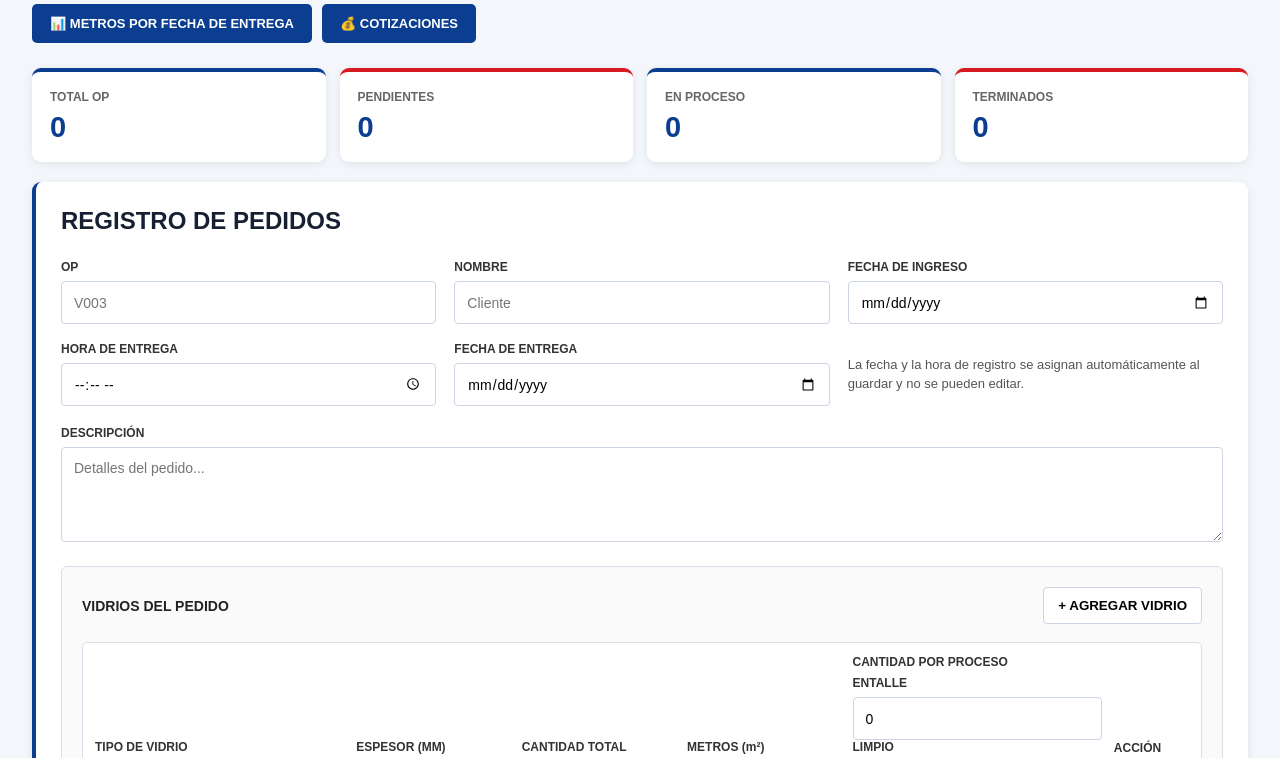
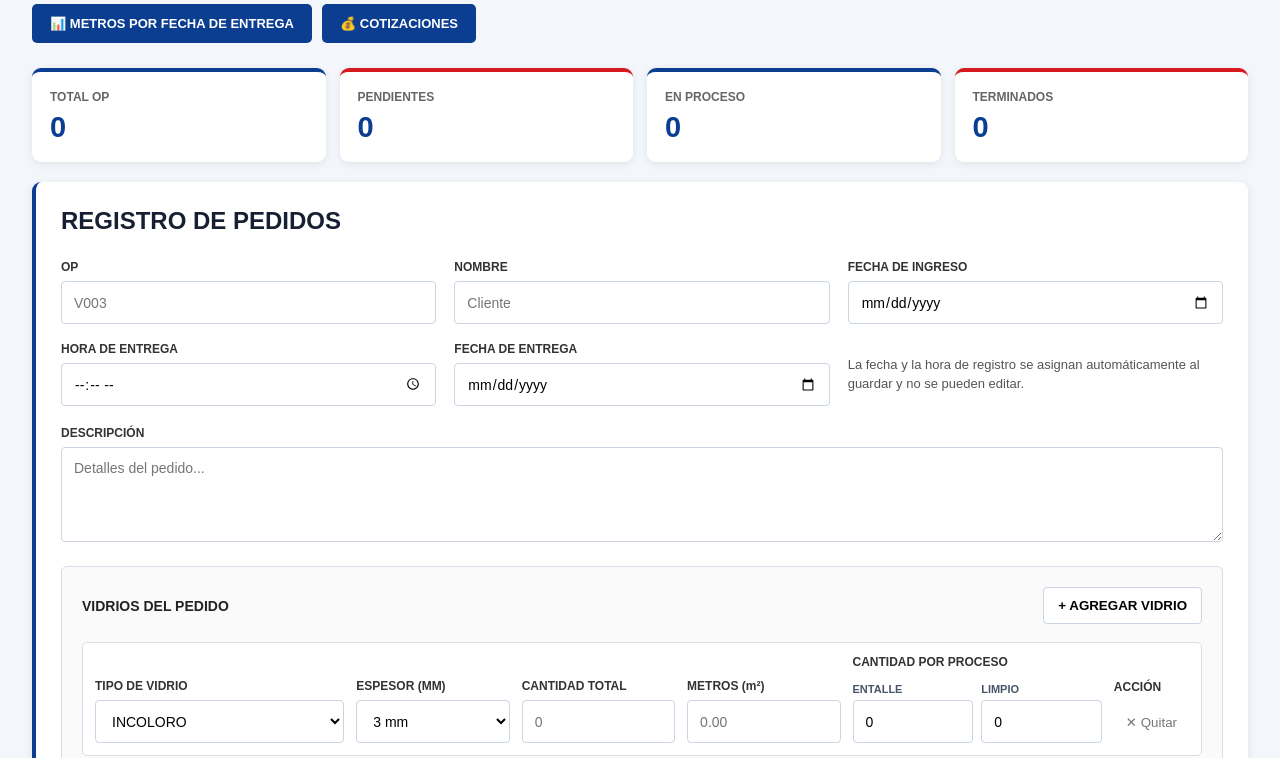
Before and after one commit to jhonalexandercornejo-web/sistema-vidrio2026, a website: page index.html in a window 1280 px wide. Shown: the part 194-952 px from the top of the page. Drawn offline with Linux system fonts and the light colour scheme; no server answers.

Commit message:
Update style.css

```diff
--- a/style.css
+++ b/style.css
@@ -1187,3 +1187,35 @@ textarea:focus {
         grid-template-columns: 1fr;
     }
 }
+/* =========================================
+   CANTIDAD POR PROCESO - ENTALLE / LIMPIO
+========================================= */
+
+.cantidades-proceso {
+    display: flex;
+    flex-direction: column;
+    gap: 7px;
+}
+
+.titulo-cantidad-proceso {
+    font-size: 12px;
+    font-weight: bold;
+    color: #333;
+}
+
+.campos-proceso-especial {
+    display: grid;
+    grid-template-columns: 1fr 1fr;
+    gap: 8px;
+}
+
+.campos-proceso-especial label {
+    margin: 0;
+    font-size: 11px;
+    color: #475569;
+}
+
+.campos-proceso-especial input {
+    margin-top: 5px;
+    width: 100%;
+}
```
